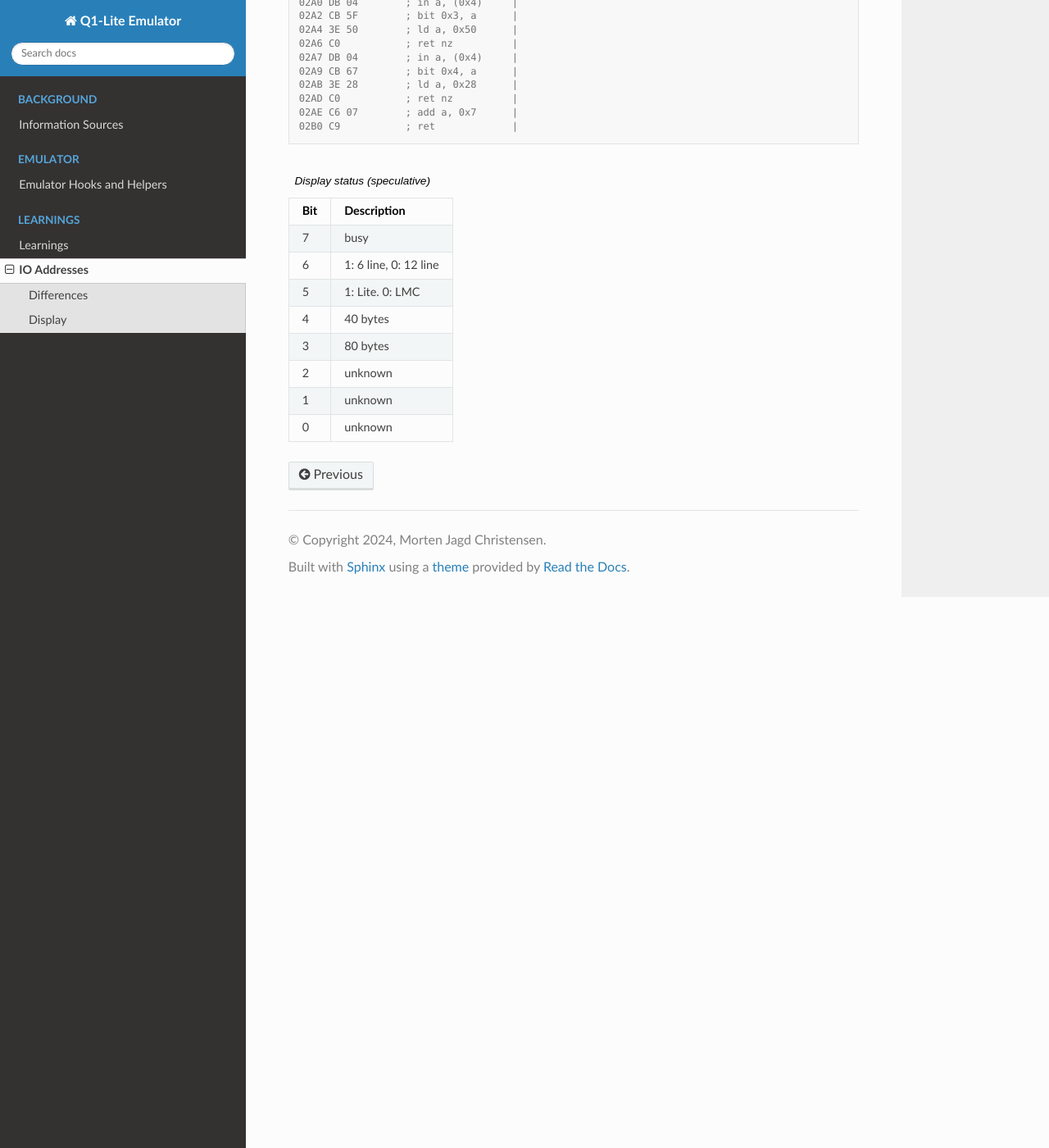
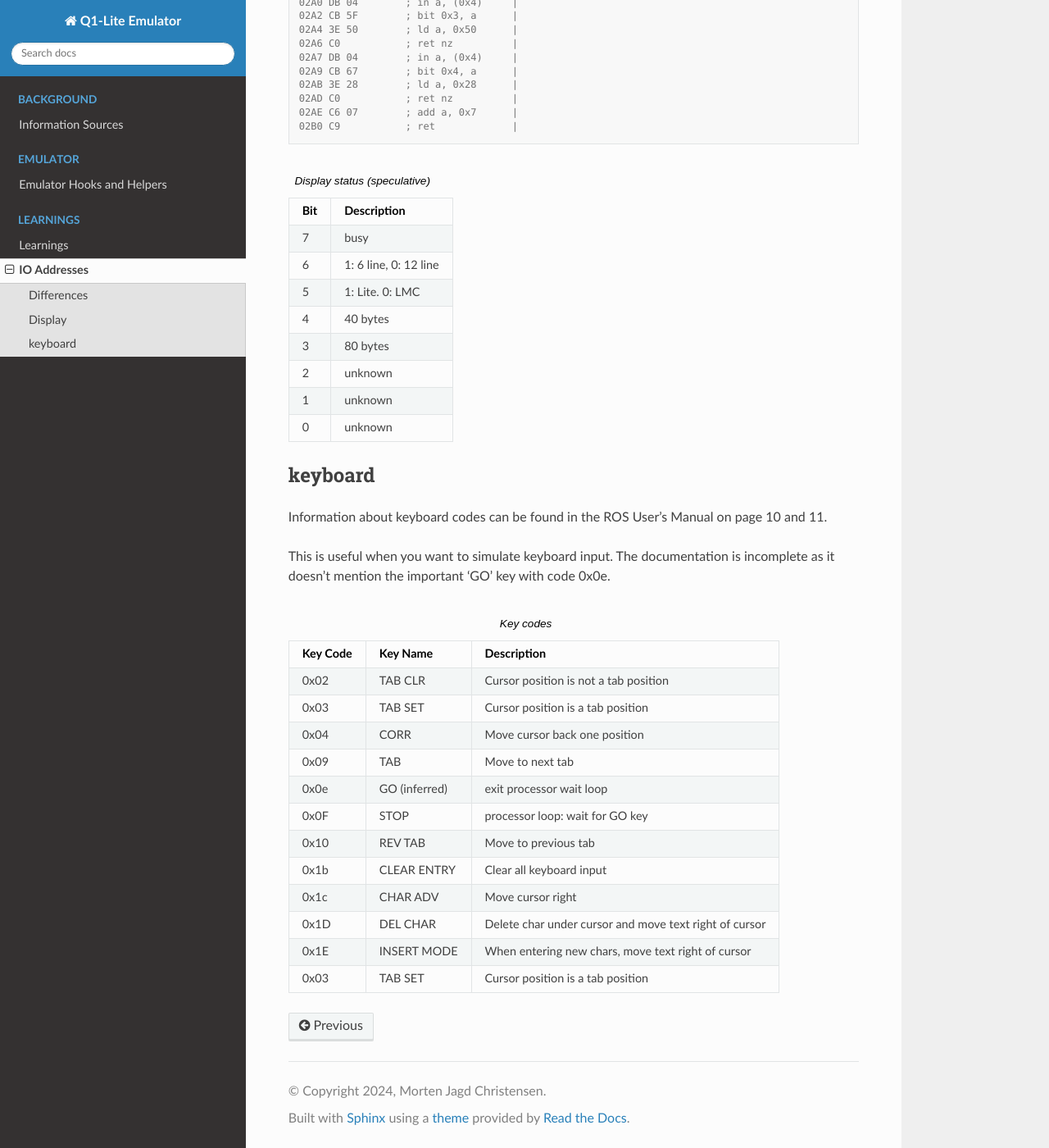
Before and after one commit to mortenjc/Q1, a Sphinx documentation site: the page built from docs/source/q1io.rst, in a window 1280 px wide and 1400 px high, scrolled down 1811 px. Shown: the whole window at 82% size. Built offline with Sphinx 7.4.7 and the Read the Docs theme 2.0.0, drawn with Linux system fonts in a browser that asks for light colours; pages that are not in the unit, such as notebooks, are missing from menus.

```diff
--- a/docs/source/q1io.rst
+++ b/docs/source/q1io.rst
@@ -152,3 +152,55 @@
      - unknown
    * - 0
      - unknown
+
+keyboard
+--------
+
+Information about keyboard codes can be found in the ROS User's Manual
+on page 10 and 11.
+
+This is useful when you want to simulate keyboard input. The documentation is
+incomplete as it doesn't mention the important 'GO' key with code 0x0e.
+
+.. list-table:: Key codes
+   :header-rows: 1
+
+   * - Key Code
+     - Key Name
+     - Description
+   * - 0x02
+     - TAB CLR
+     - Cursor position is not a tab position
+   * - 0x03
+     - TAB SET
+     - Cursor position is a tab position
+   * - 0x04
+     - CORR
+     - Move cursor back one position
+   * - 0x09
+     - TAB
+     - Move to next tab
+   * - 0x0e
+     - GO (inferred)
+     - exit processor wait loop
+   * - 0x0F
+     - STOP
+     - processor loop: wait for GO key
+   * - 0x10
+     - REV TAB
+     - Move to previous tab
+   * - 0x1b
+     - CLEAR ENTRY
+     - Clear all keyboard input
+   * - 0x1c
+     - CHAR ADV
+     - Move cursor right
+   * - 0x1D
+     - DEL CHAR
+     - Delete char under cursor and move text right of cursor
+   * - 0x1E
+     - INSERT MODE
+     - When entering new chars, move text right of cursor
+   * - 0x03
+     - TAB SET
+     - Cursor position is a tab position
```
Also changed, not shown: 5 other files.
